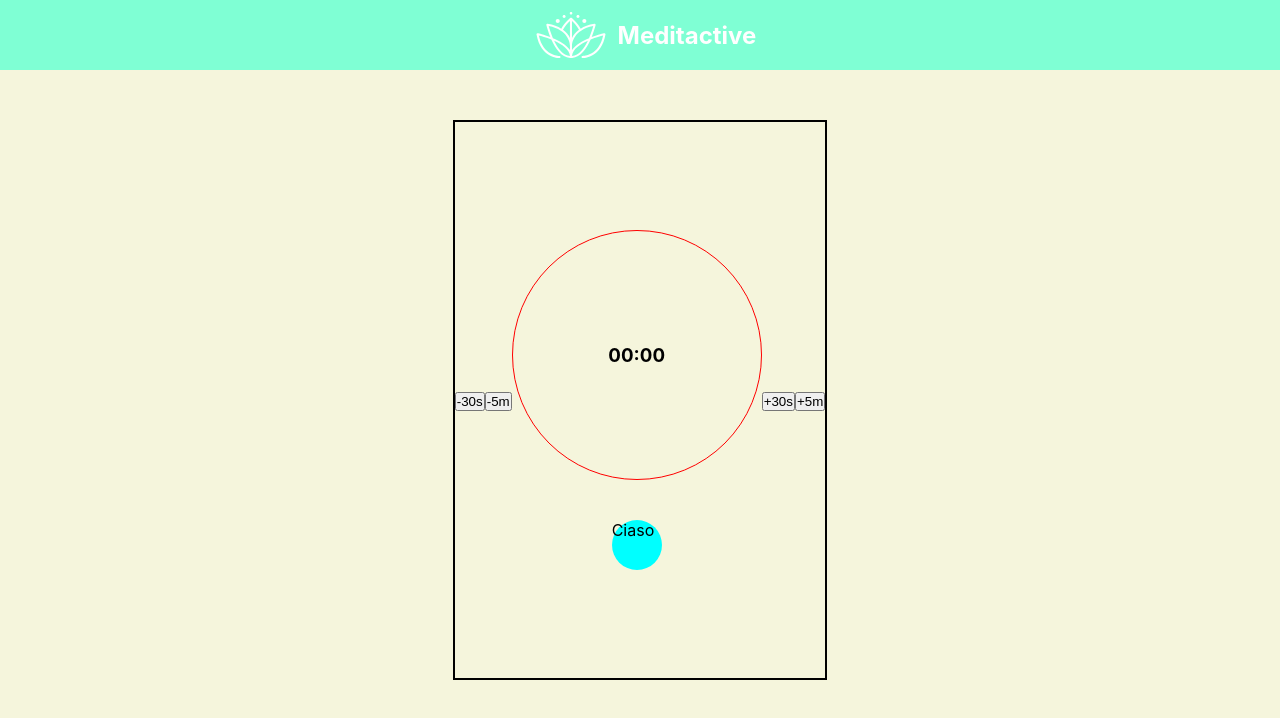
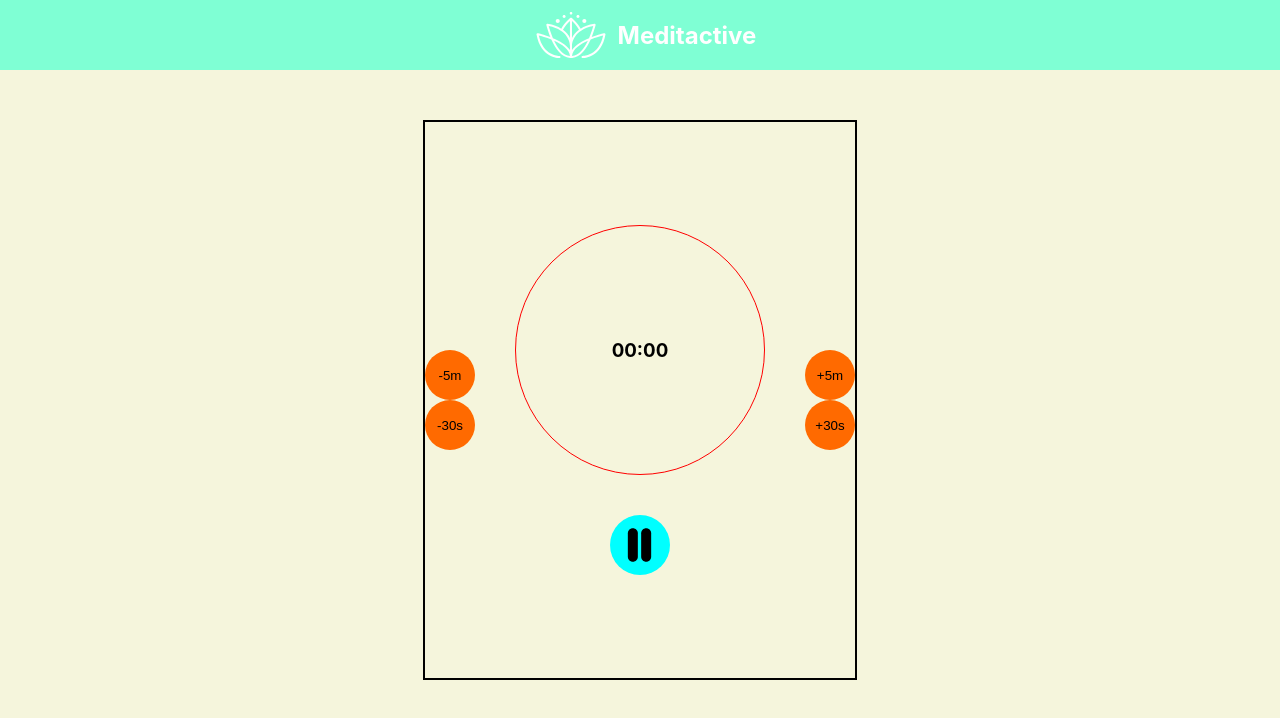
Before and after one commit to filippo-floramo/meditactive, a React (Create React App) app: page /meditate in a window 1280 px wide. Shown: the top 718 px of the page. Built offline with nearby package versions, Linux system fonts and the light colour scheme.

Commit message:
added buttons

```diff
--- a/src/components/Timer.js
+++ b/src/components/Timer.js
@@ -1,5 +1,7 @@
 import React from "react";
 
+// import playButton from "../img/play-button.svg"
+import pauseButton from "../img/pause-button.svg"
 
 export default function Timer() {
    return (
@@ -7,9 +9,9 @@ export default function Timer() {
       <main className="timer--container">
          <div className="timer--container--sections">
 
-            <div className="decrement--buttons">
-               <button>-30s </button>
-               <button>-5m </button>
+            <div className="decrement ">
+               <button className="buttons">-5m </button>
+               <button className="buttons">-30s </button>
             </div>
 
             <div className="time--display">
@@ -17,13 +19,13 @@ export default function Timer() {
                   <h3>00:00</h3>
                </div>
                <div className="play">
-                  Ciaso
+                  <img className="play--button" src={pauseButton} alt="play" />
                </div>
             </div>
 
-            <div className="increment--buttons">
-               <button> +30s </button>
-               <button> +5m </button>
+            <div className="increment">
+               <button className="buttons"> +5m </button>
+               <button className="buttons"> +30s </button>
             </div>
          </div>
       </main>
--- a/src/styles/App.scss
+++ b/src/styles/App.scss
@@ -1,7 +1,8 @@
 @import "navbar";
 @import "home";
 @import "card";
-@import "timer";
+@import "timer/timer";
+@import "timer/timer-buttons";
 
 * {
    margin: 0;
--- /dev/null
+++ b/src/styles/timer/_timer-buttons.scss
@@ -0,0 +1,21 @@
+
+
+.increment {
+   margin-left: 40px;
+}
+
+.decrement {
+   margin-right: 40px;
+}
+
+
+.buttons {
+   display: block;
+
+   background-color: rgb(255, 106, 0);
+   width: 50px;
+   height: 50px;
+   border-radius: 50%;
+   border: none;
+   cursor: pointer;
+}
--- a/src/styles/_timer.scss
+++ b/src/styles/timer/_timer.scss
@@ -43,9 +43,16 @@
             margin-top: 40px;
             border-radius: 50%;
             background-color: aqua;
+            padding: 10px;
+            height: 60px;
+            width: 60px;
 
-            height: 50px;
-            width: 50px;
+
+            &--button {
+               width: 100%;
+               height: 100%;
+
+            }
          }
 
       }
```
Also changed, not shown: src/img/pause-button.svg (added), src/img/play-button.svg (added), src/styles/index.scss (line endings or trailing spaces).
